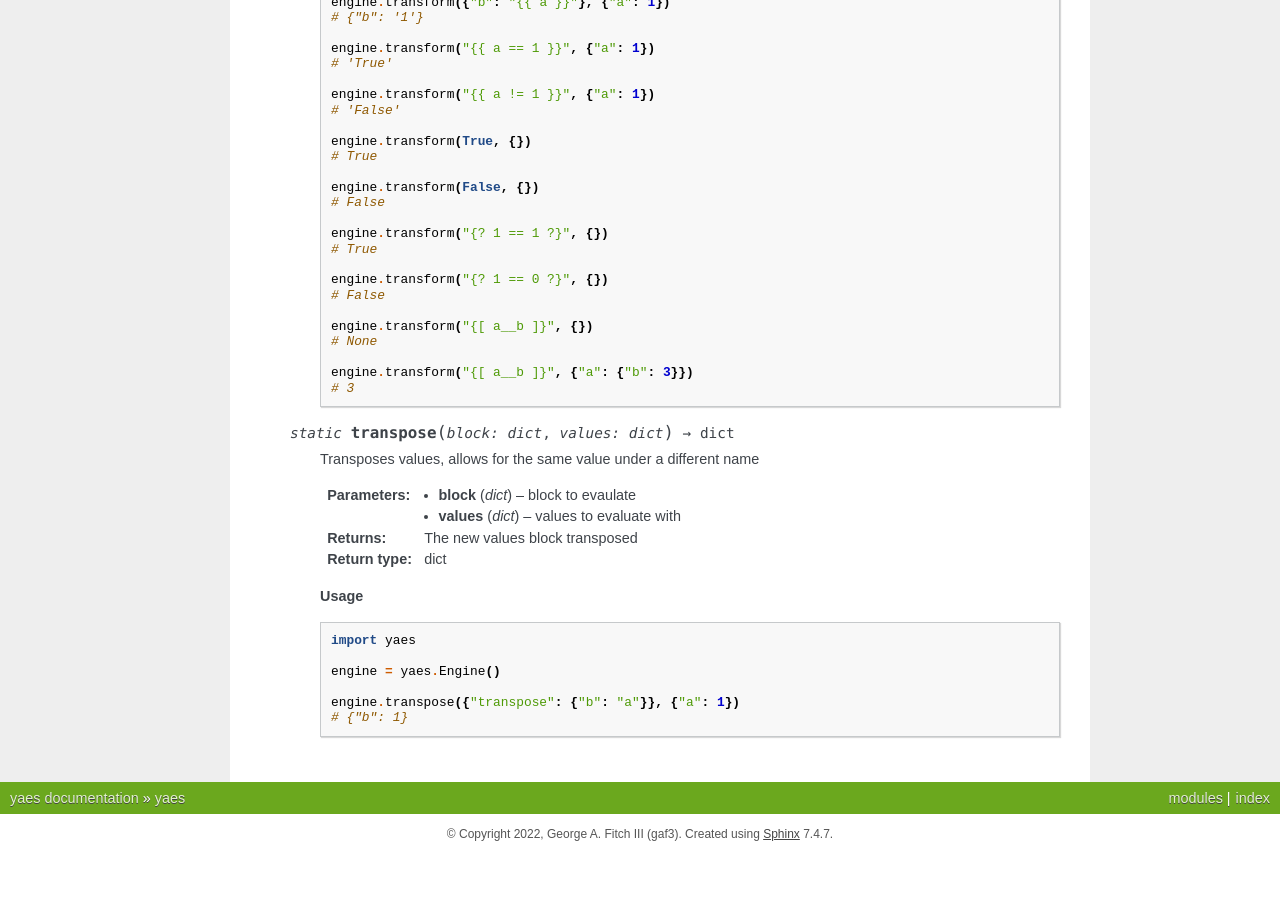
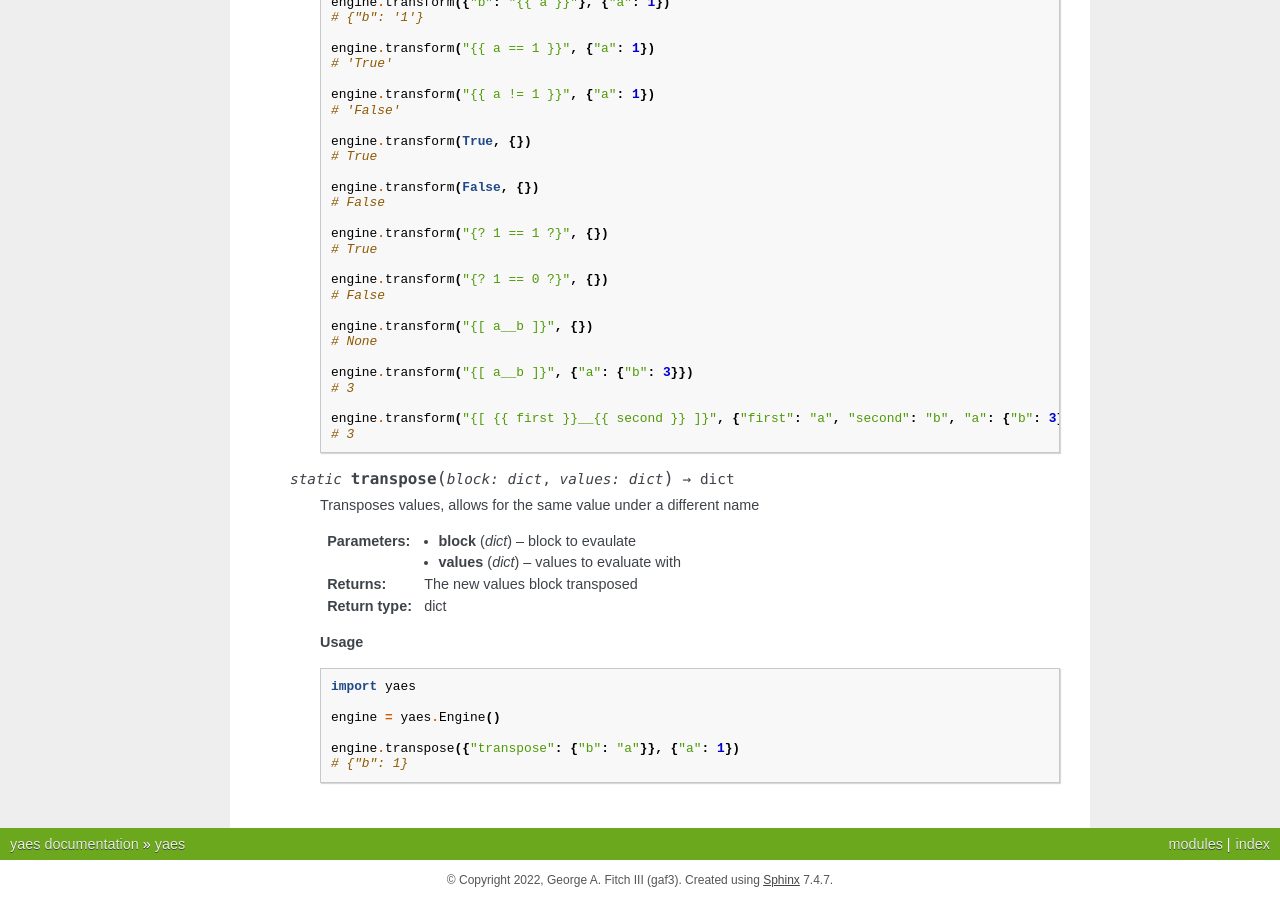
Before and after one commit to gaf3/yaes, a Sphinx documentation site: the page built from docs/source/index.rst, in a window 1280 px wide and 900 px high, scrolled down 11984 px. Built offline with Sphinx 7.4.7, drawn with Linux system fonts in a browser that asks for light colours; the version number could not be read and is left out; before the commit the page ends 12838 px from its top, so only the background shows below that.

Commit message:
Forgot to make docs

```diff
--- a/docs/source/index.rst
+++ b/docs/source/index.rst
@@ -791,6 +791,9 @@ think even I've ever used it.
             engine.transform("{[ a__b ]}", {"a": {"b": 3}})
             # 3
 
+            engine.transform("{[ {{ first }}__{{ second }} ]}", {"first": "a", "second": "b", "a": {"b": 3}})
+            # 3
+
     .. staticmethod:: transpose(block: dict, values: dict) -> dict
 
         Transposes values, allows for the same value under a different name
```
